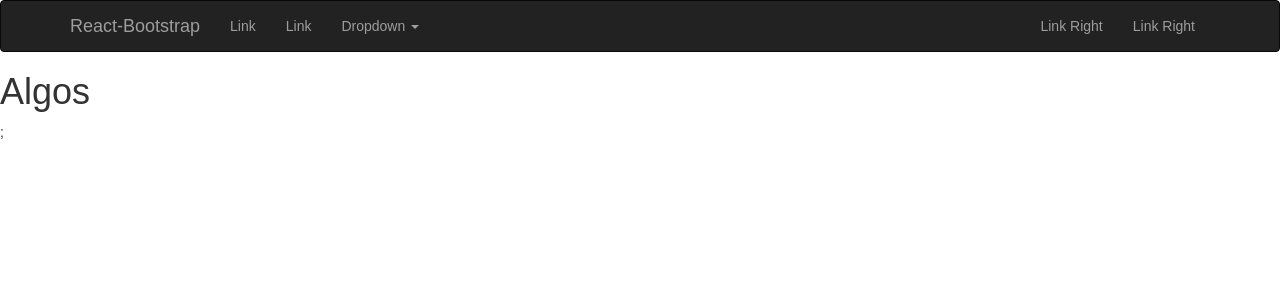
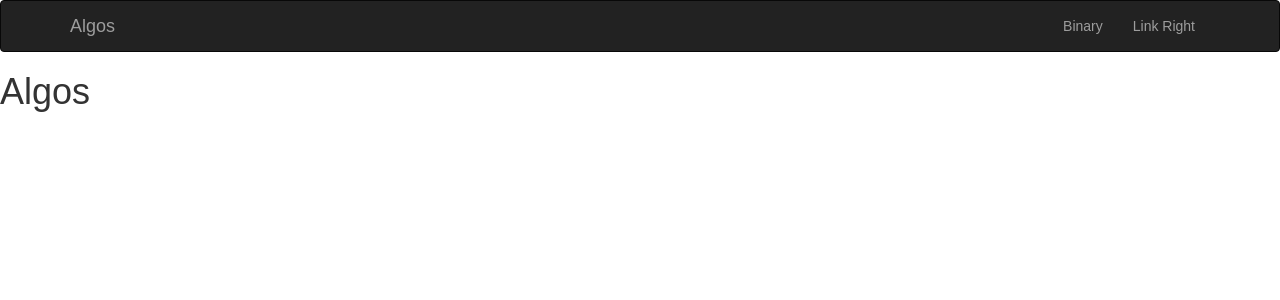
Before and after one commit to mateoholman/algos, a React (Create React App) app: page / in a window 1280 px wide. Shown: the top 300 px of the page. Built offline with nearby package versions, Linux system fonts and the light colour scheme.

Commit message:
Upated NavBar links and routing

```diff
--- a/src/App.js
+++ b/src/App.js
@@ -1,6 +1,7 @@
 import React, { Component } from 'react';
-import { BrowserRouter as Router, Route } from 'react-router-dom';
+import { BrowserRouter, Route } from 'react-router-dom';
 
+import TopNavbar from './components/TopNavbar';
 import Home from './components/Home';
 import BinarySearch from './components/BinarySearch';
 
@@ -9,12 +10,13 @@ import './App.css';
 class App extends Component {
   render() {
     return (
-      <Router>
+      <BrowserRouter>
         <div>
-          <Route exact path='/' component={Home} />
+          <TopNavbar />
+          <Route path='/' component={Home} />
           <Route path='/binary' component={BinarySearch} />
         </div>
-      </Router>
+      </BrowserRouter>
     );
   }
 }
--- a/src/components/Home.js
+++ b/src/components/Home.js
@@ -1,10 +1,8 @@
 import React from 'react';
-import TopNavbar from './TopNavbar';
 
 const Home = () =>
   <div>
-    <TopNavbar />
-    <h1>Algos</h1>;
+    <h1>Algos</h1>
   </div>
 
 export default Home;
--- a/src/components/MainContainer.js
+++ b/src/components/MainContainer.js
@@ -1,6 +1,7 @@
 // Setup alert message area or Component
 
 import React, { Component } from 'react';
+import { BrowserRouter as Router, Route } from 'react-router-dom';
 import TopNavbar from './TopNavbar';
 
 class MainContainer extends Component {
--- a/src/components/TopNavbar.js
+++ b/src/components/TopNavbar.js
@@ -1,31 +1,29 @@
 import React from 'react';
 import { Navbar, Nav, NavItem, NavDropdown, MenuItem } from 'react-bootstrap';
-// import { LinkContainer } from 'react-router-bootstrap';
+import { NavLink } from 'react-router-dom';
 import { Link } from 'react-router';
+
+function RouterLink ({ to, children }) {
+  // use activeStyle from bootstrap.css of your theme
+  // search for:  .navbar-default .navbar-nav > .active > a,
+  return (
+    <li>
+      <NavLink to={to}>{children}</NavLink>
+    </li>)
+}
 
 const TopNavbar = () => {
   return (
     <Navbar inverse collapseOnSelect>
       <Navbar.Header>
         <Navbar.Brand>
-          <a href="#">React-Bootstrap</a>
+          <a href="#">Algos</a>
         </Navbar.Brand>
         <Navbar.Toggle />
       </Navbar.Header>
       <Navbar.Collapse>
-        <Nav>
-          <NavItem eventKey={1} href="#">Link</NavItem>
-          <NavItem eventKey={2} href="#">Link</NavItem>
-          <NavDropdown eventKey={3} title="Dropdown" id="basic-nav-dropdown">
-            <MenuItem eventKey={3.1}>Action</MenuItem>
-            <MenuItem eventKey={3.2}>Another action</MenuItem>
-            <MenuItem eventKey={3.3}>Something else here</MenuItem>
-            <MenuItem divider />
-            <MenuItem eventKey={3.3}>Separated link</MenuItem>
-          </NavDropdown>
-        </Nav>
         <Nav pullRight>
-          <NavItem eventKey={1} href="#">Link Right</NavItem>
+          <li><NavLink to={{pathname: '/binary'}}>Binary</NavLink></li>
           <NavItem eventKey={2} href="#">Link Right</NavItem>
         </Nav>
       </Navbar.Collapse>
```
